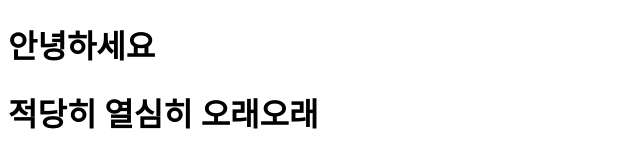
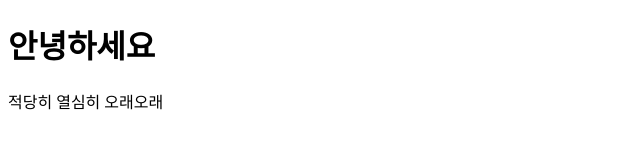
Before and after one commit to YameJJamTong/YameJJamTong.github.io, a plain HTML site: page index.html in a window 1280 px wide. Shown: the whole page, without its empty margins (0-640 px from the left). Drawn offline with Linux system fonts and the light colour scheme.

Commit message:
글씨 굵기 수정

```diff
--- a/index.html
+++ b/index.html
@@ -6,7 +6,7 @@
     <title>성주의 연습공간</title>
 </head>
 <body>
-    <h1>안녕하세요<h1>
+    <h1>안녕하세요</h1>
 
 
         적당히 열심히 오래오래
```
